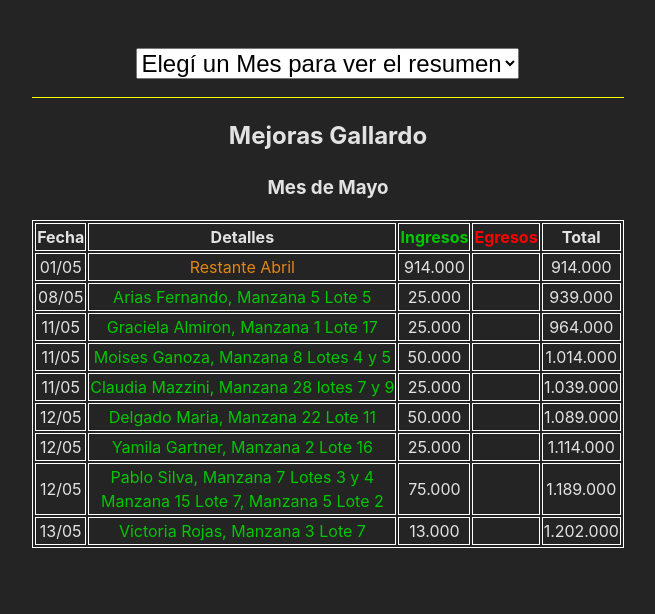
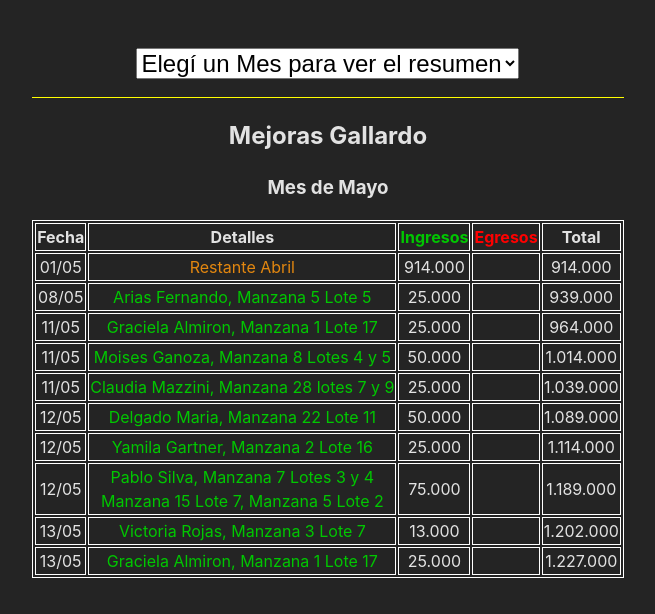
Before and after one commit to Dynezel/mejoras-gallardo, a React (Vite) app: page /mayo in a window 1280 px wide. Shown: the top 614 px of the page, without its empty margins (312-967 px from the left). Built offline with nearby package versions, Linux system fonts and the light colour scheme.

Commit message:
Pagos nuevos

```diff
--- a/src/Components/Mayo.jsx
+++ b/src/Components/Mayo.jsx
@@ -81,6 +81,13 @@ export default function Mayo() {
                         <td></td>
                         <td>1.202.000</td>
                     </tr>
+                    <tr>
+                        <td>13/05</td>
+                        <td className="ingresos">Graciela Almiron, Manzana 1 Lote 17</td>
+                        <td>25.000</td>
+                        <td></td>
+                        <td>1.227.000</td>
+                    </tr>
                 </tbody>
             </table>
         </div >
```
